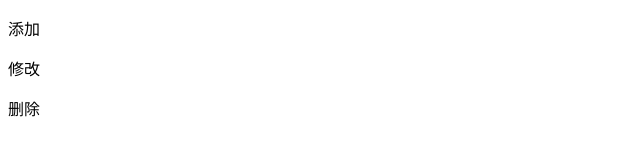
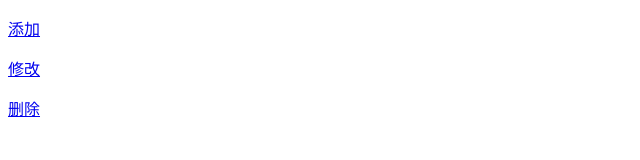
Before and after one commit to zwlgit/myfirstfile, a plain HTML site: page 1228branch.html in a window 1280 px wide. Shown: the whole page, without its empty margins (0-640 px from the left). Drawn offline with Linux system fonts and the light colour scheme.

Commit message:
add a href into p

```diff
--- a/1228branch.html
+++ b/1228branch.html
@@ -6,9 +6,9 @@
 </head>
 <body>
 	<div class="box">
-		<p>添加</p>
-		<p>修改</p>
-		<p>删除</p>
+		<p><a href="#">添加</a></p>
+		<p><a href="#">修改</a></p>
+		<p><a href="#">删除</a></p>
 	</div>
 </body>
 </html>
```
